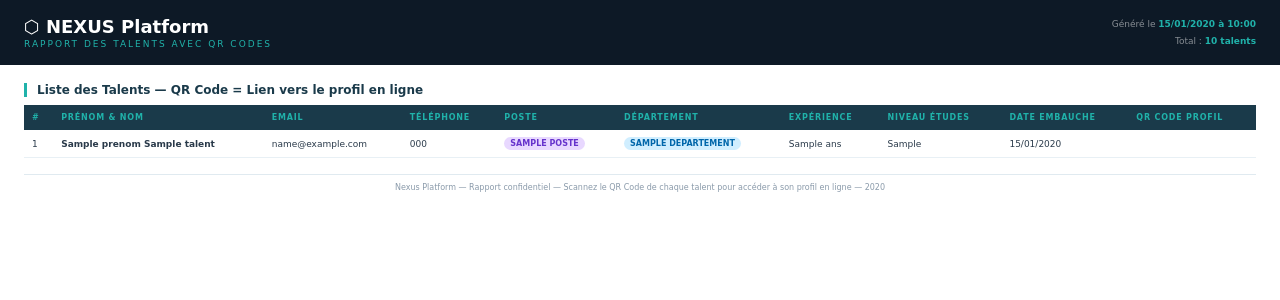
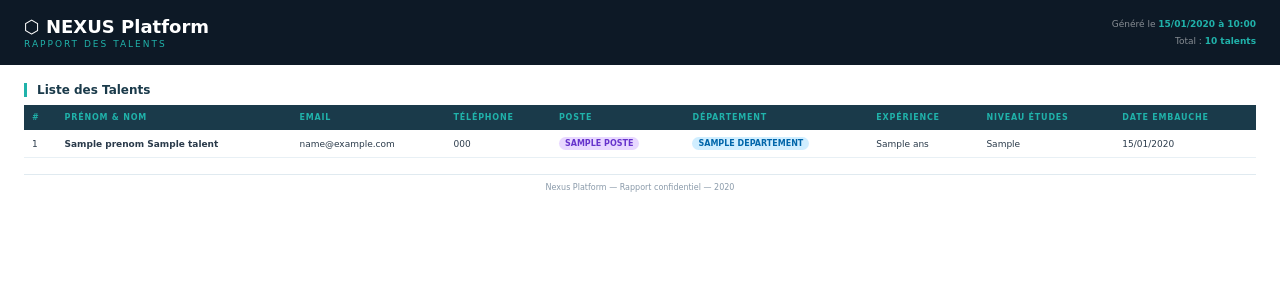
Before and after one commit to moncef-bensalem/Esprit-PIDEV-3A25-2526-Nexus, a Symfony app: template templates/talent/export_pdf.html.twig in a window 1280 px wide. Shown: the top 300 px of the page. Run offline with Twig, Linux system fonts and the light colour scheme; the template is opened without the code that fills it: most values are stand-ins (such as "Sample title", 1, 10 or a date in 2020); some libraries are stand-ins or nearby versions.

Commit message:
fix:pdf colonne qrcode

```diff
--- a/templates/talent/export_pdf.html.twig
+++ b/templates/talent/export_pdf.html.twig
@@ -27,9 +27,7 @@
     .badge-dept  { background: #d0eeff; color: #0066aa; }
     .badge-poste { background: #e8d8ff; color: #6633cc; }
 
-    .qr-cell { text-align: center; }
-    .qr-cell img { width: 52px; height: 52px; border: 1px solid #cde; padding: 2px; background: #fff; border-radius: 6px; }
-    .qr-url { font-size: 7px; color: #8a9aaa; margin-top: 2px; word-break: break-all; }
+
 
     .footer { margin-top: 16px; text-align: center; color: #8a9aaa; font-size: 8px; border-top: 1px solid #e0eaf0; padding-top: 8px; margin-left:24px; margin-right:24px; }
 </style>
@@ -40,7 +38,7 @@
     <div class="header-inner">
         <div>
             <div class="logo-title">&#x2B21; NEXUS Platform</div>
-            <div class="logo-sub">Rapport des Talents avec QR Codes</div>
+            <div class="logo-sub">Rapport des Talents</div>
         </div>
         <div class="header-meta">
             <div>Généré le <strong>{{ date|date('d/m/Y à H:i') }}</strong></div>
@@ -49,7 +47,7 @@
     </div>
 </div>
 
-<div class="section-title">Liste des Talents — QR Code = Lien vers le profil en ligne</div>
+<div class="section-title">Liste des Talents</div>
 
 <table>
     <thead>
@@ -63,7 +61,6 @@
             <th>Expérience</th>
             <th>Niveau études</th>
             <th>Date embauche</th>
-            <th>QR Code Profil</th>
         </tr>
     </thead>
     <tbody>
@@ -78,21 +75,15 @@
             <td>{{ t.anneesExperience ?? 0 }} ans</td>
             <td>{{ t.niveauEtudes ?? '—' }}</td>
             <td>{{ t.dateEmbauche ? t.dateEmbauche|date('d/m/Y') : '—' }}</td>
-            <td class="qr-cell">
-                {% if qrUrls[t.id] is defined %}
-                    <img src="{{ qrUrls[t.id] }}" alt="QR">
-                    <div class="qr-url">Scanner pour accéder au profil</div>
-                {% endif %}
-            </td>
         </tr>
     {% else %}
-        <tr><td colspan="10" style="text-align:center;padding:20px;color:#8a9aaa;">Aucun talent.</td></tr>
+        <tr><td colspan="9" style="text-align:center;padding:20px;color:#8a9aaa;">Aucun talent.</td></tr>
     {% endfor %}
     </tbody>
 </table>
 
 <div class="footer">
-    Nexus Platform — Rapport confidentiel — Scannez le QR Code de chaque talent pour accéder à son profil en ligne — {{ date|date('Y') }}
+    Nexus Platform — Rapport confidentiel — {{ date|date('Y') }}
 </div>
 
 </body>
```
